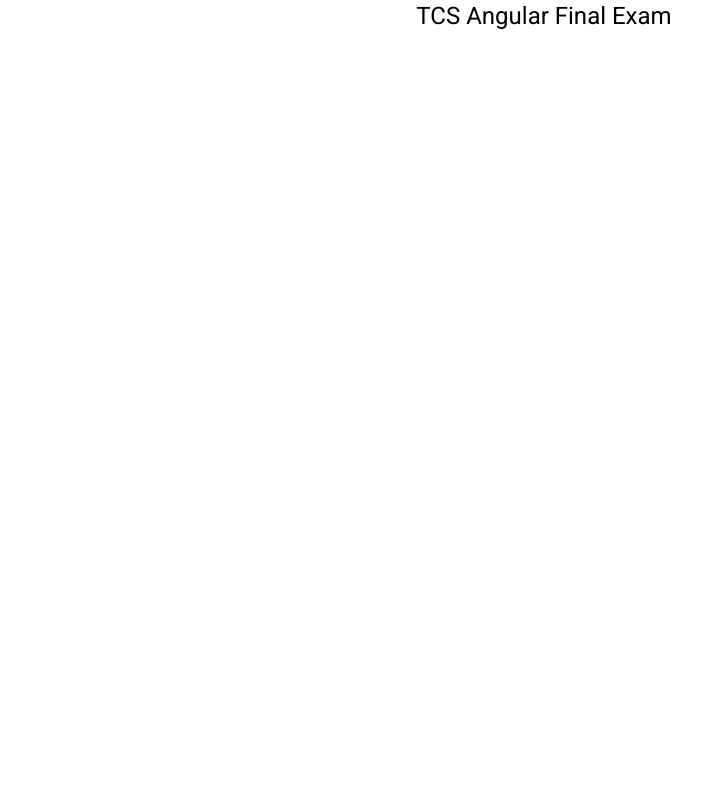
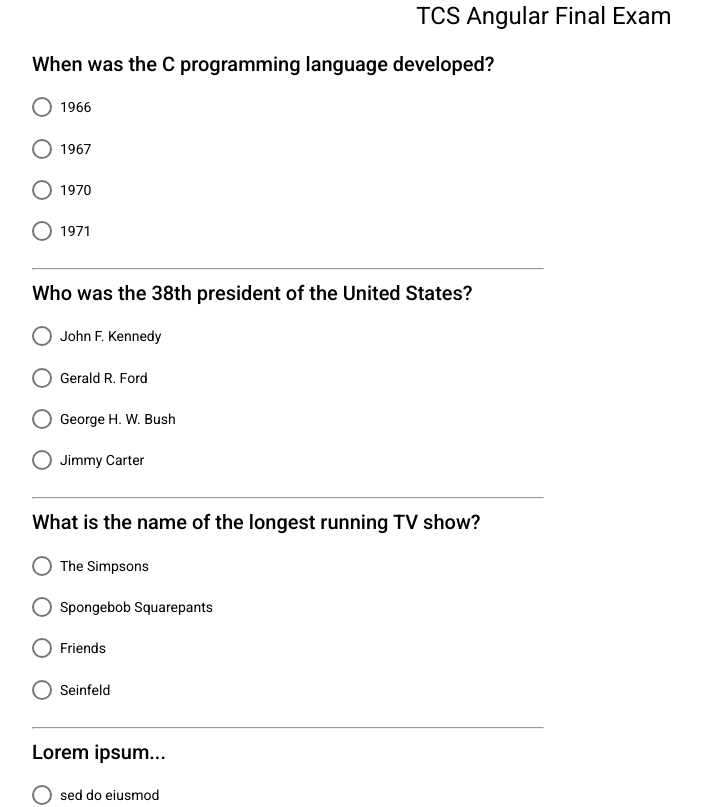
Before and after one commit to MattCumbo99/2058793_Matthew_Mean_Stack, an Angular app in the folder Phase 2/angular-exam/: page / in a window 1280 px wide. Shown: the top 807 px of the page, without its empty margins (96-797 px from the left). Built offline with nearby package versions, Linux system fonts and the light colour scheme.

Commit message:
Displaying answers

```diff
--- a/Phase 2/angular-exam/src/app/exam-form/exam-form.component.html
+++ b/Phase 2/angular-exam/src/app/exam-form/exam-form.component.html
@@ -1,3 +1,15 @@
 <div>
     <h1>TCS Angular Final Exam</h1>
+    <form #examRef="ngForm">
+        <div *ngFor="let q of examQuestions">
+            <mat-radio-group aria-label="Select an option">
+                <h2>{{q.title}}</h2>
+                <mat-radio-button value={{q.ans1}}>{{q.ans1}}</mat-radio-button><br><br>
+                <mat-radio-button value={{q.ans2}}>{{q.ans2}}</mat-radio-button><br><br>
+                <mat-radio-button value={{q.ans3}}>{{q.ans3}}</mat-radio-button><br><br>
+                <mat-radio-button value={{q.ans4}}>{{q.ans4}}</mat-radio-button><br><br>
+                <hr>
+            </mat-radio-group>
+        </div>
+    </form>
 </div>
```
